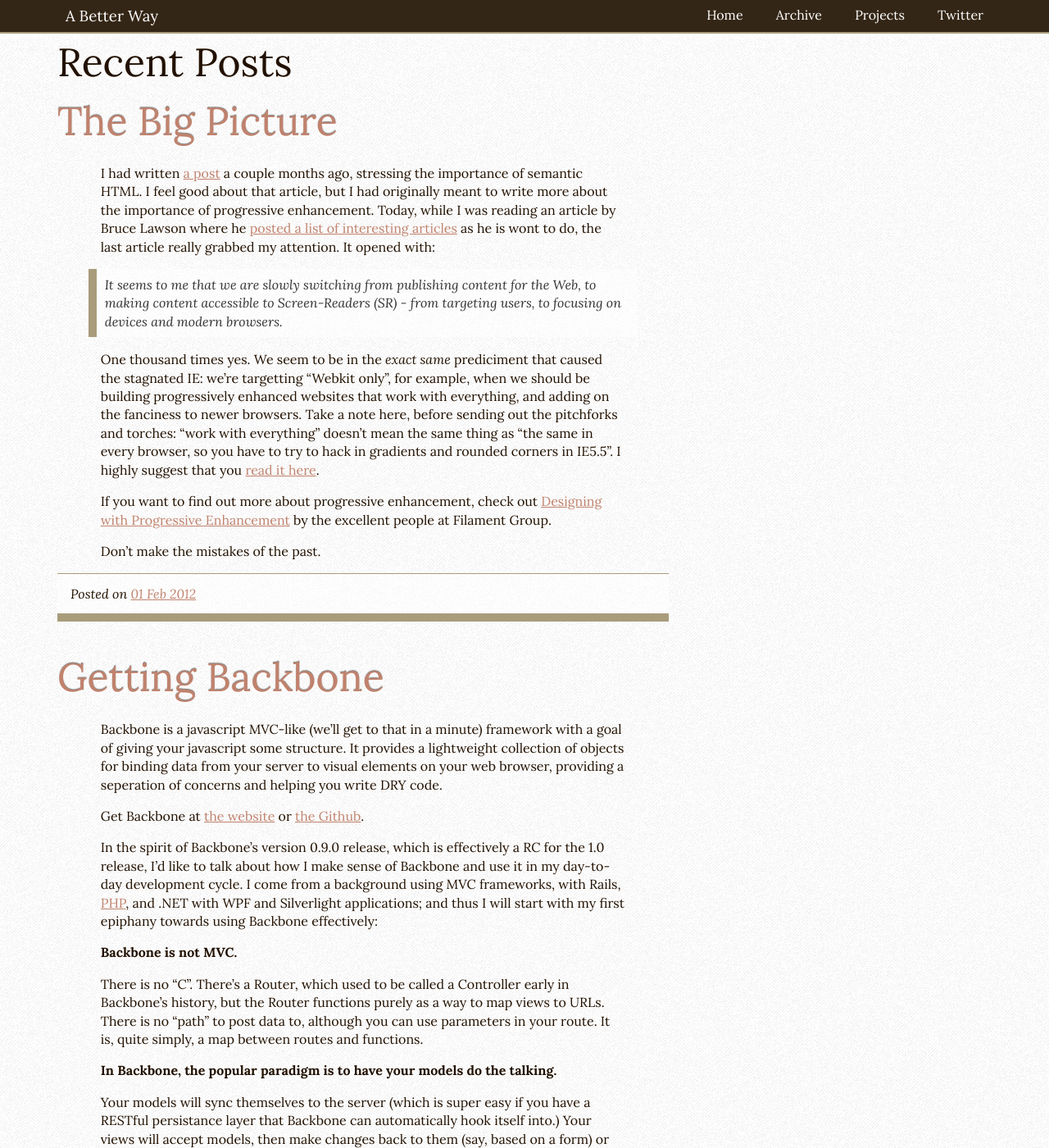
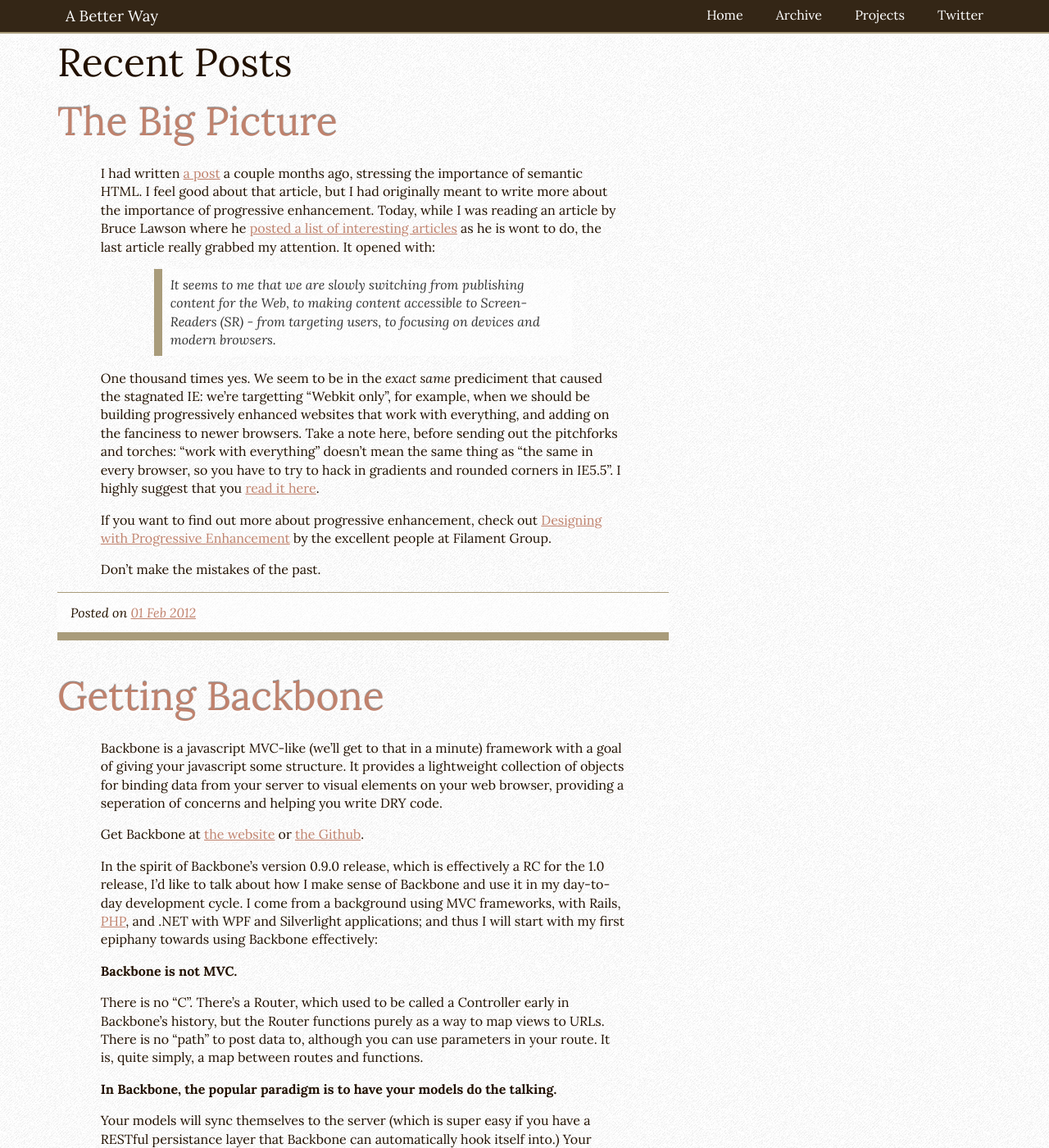
Before and after one commit to ajacksified/ajacksified.github.com, a Jekyll site: the page built from index.html, in a window 1280 px wide and 1400 px high. Shown: the whole window at 82% size. Built offline with Jekyll 4.4.1, drawn with Linux system fonts in a browser that asks for light colours; nearby versions of some CDN libraries; Markdown is read by kramdown in place of the engine named in the settings.

Commit message:
Fixed blockquote styles more

```diff
--- a/css/styles.css
+++ b/css/styles.css
@@ -41,6 +41,10 @@
   line-height: 1.4em;
   max-width: 40em;
   margin: 1em auto;
+}
+
+article blockquote {
+  max-width: 30em;
 }
 
 article li {
```
